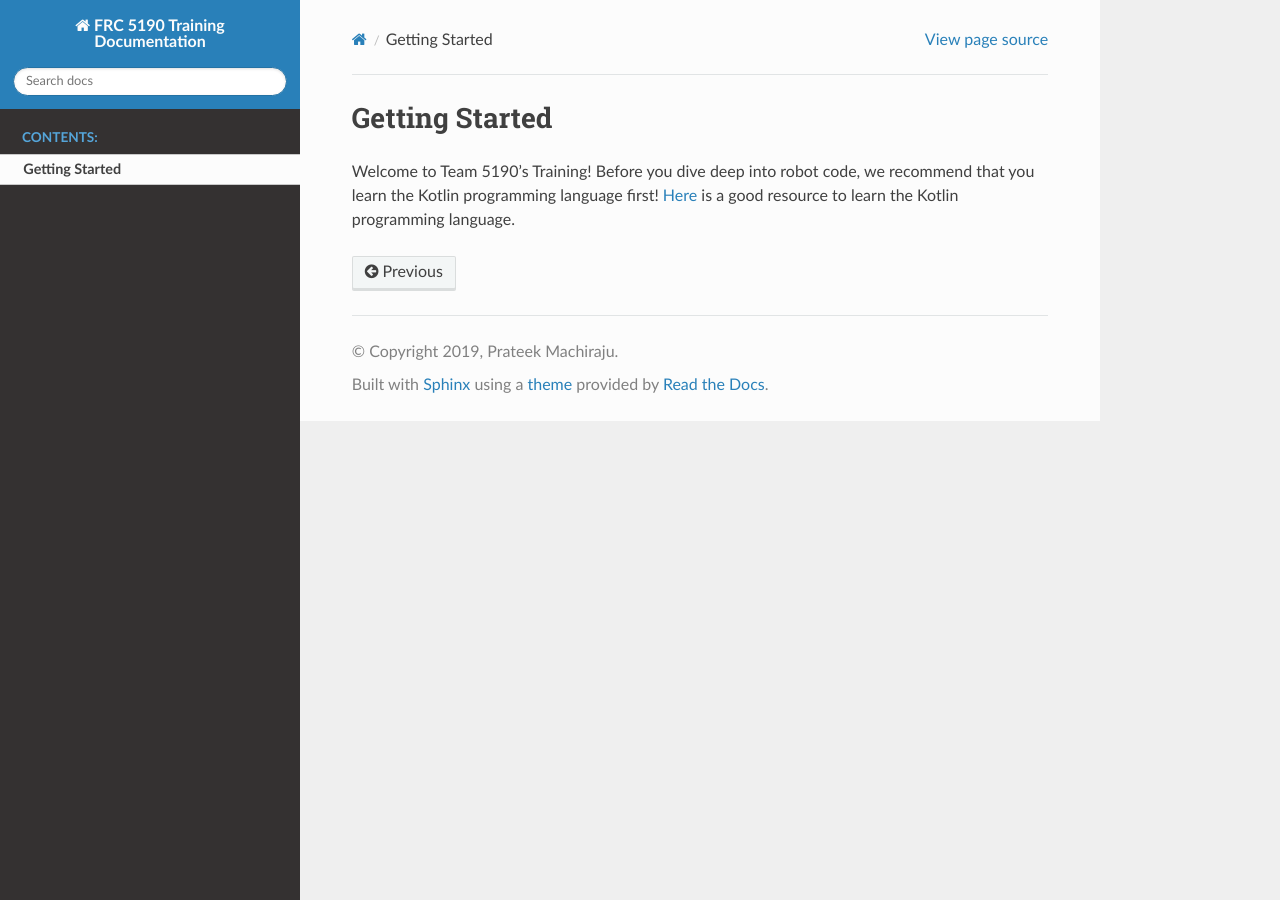
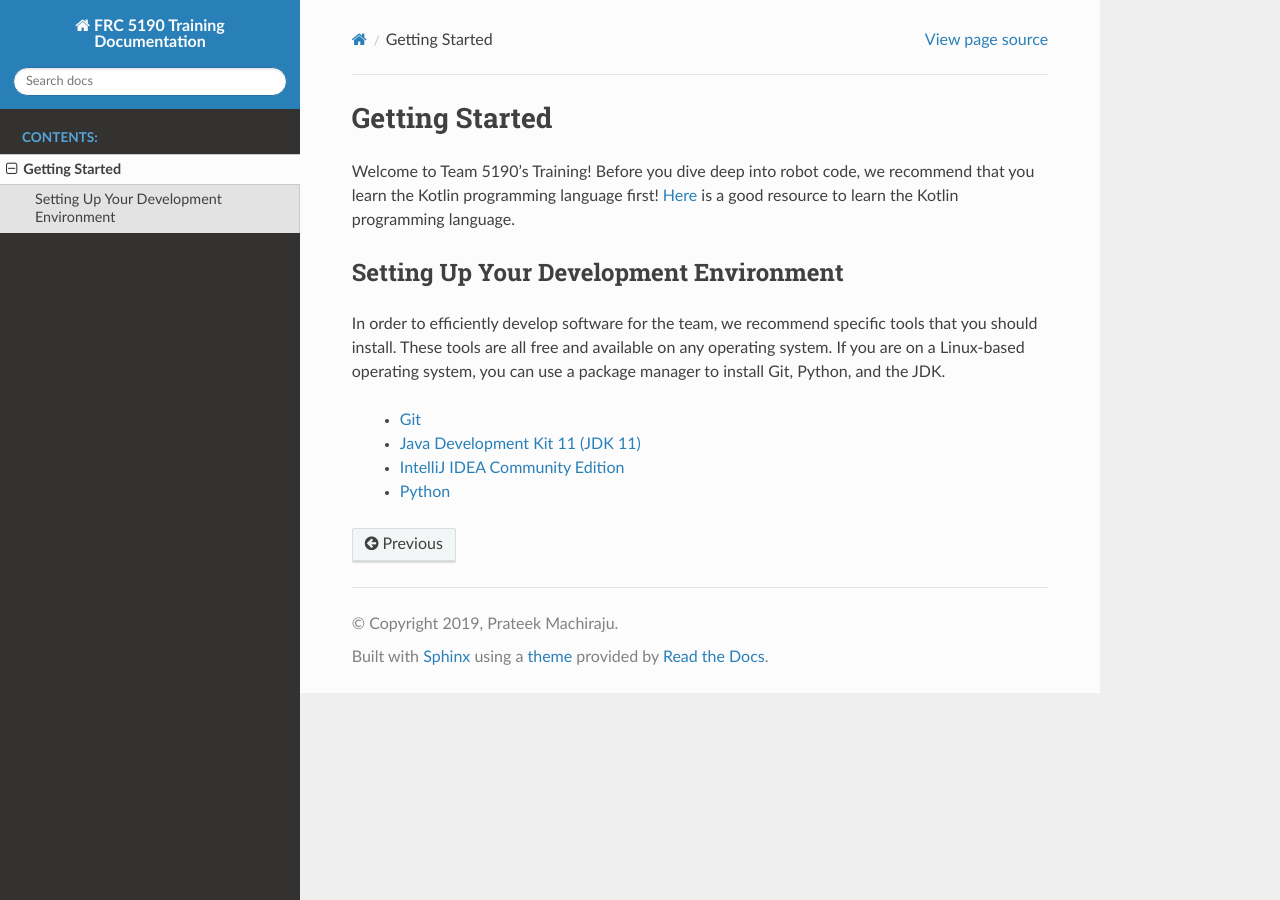
Before and after one commit to FRC5190/2020Training, a Sphinx documentation site: the page built from docs/source/docs/getting_started.rst, in a window 1280 px wide. Built offline with Sphinx 7.4.7 and the Read the Docs theme 2.0.0, drawn with Linux system fonts in a browser that asks for light colours.

Commit message:
Finish Getting Started

```diff
--- a/docs/source/docs/getting_started.rst
+++ b/docs/source/docs/getting_started.rst
@@ -3,3 +3,14 @@ Getting Started
 
 Welcome to Team 5190's Training! Before you dive deep into robot code, we recommend that you learn the Kotlin programming language first!
 `Here <https://kotlinlang.org/docs/tutorials/koans.html>`_ is a good resource to learn the Kotlin programming language.
+
+Setting Up Your Development Environment
+---------------------------------------
+
+In order to efficiently develop software for the team, we recommend specific tools that you should install. These tools are all free and available on any operating system.
+If you are on a Linux-based operating system, you can use a package manager to install Git, Python, and the JDK.
+
+ - `Git <https://git-scm.com/downloads>`_
+ - `Java Development Kit 11 (JDK 11) <https://www.oracle.com/technetwork/java/javase/downloads/jdk11-downloads-5066655.html>`_
+ - `IntelliJ IDEA Community Edition <https://www.jetbrains.com/idea/download/>`_
+ - `Python <https://www.python.org/downloads/>`_
```
